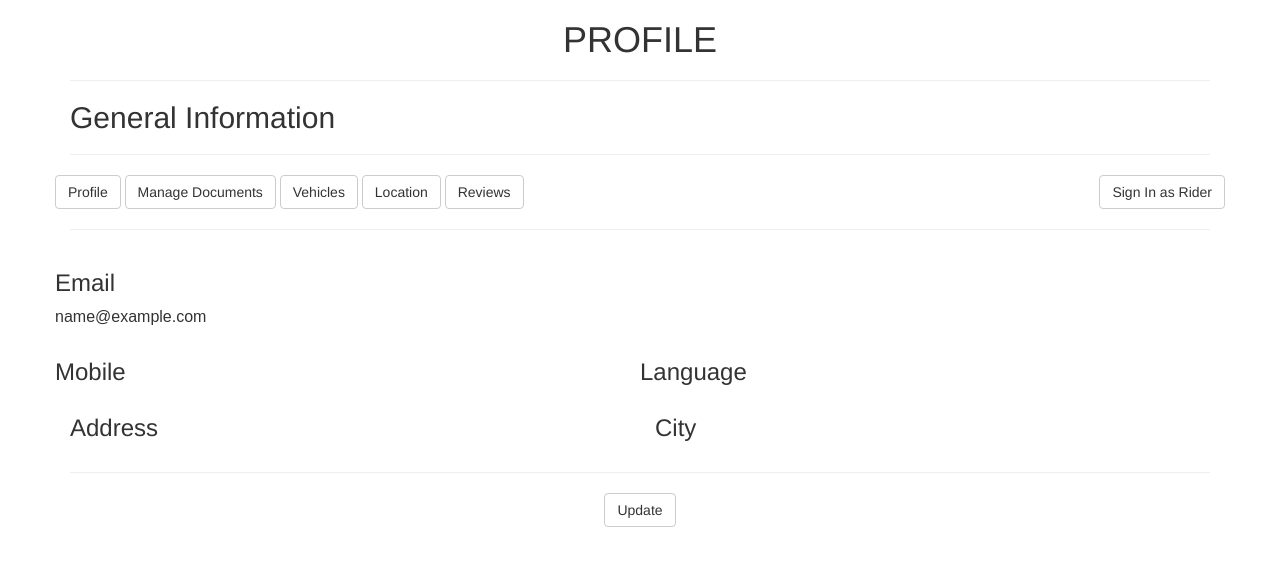
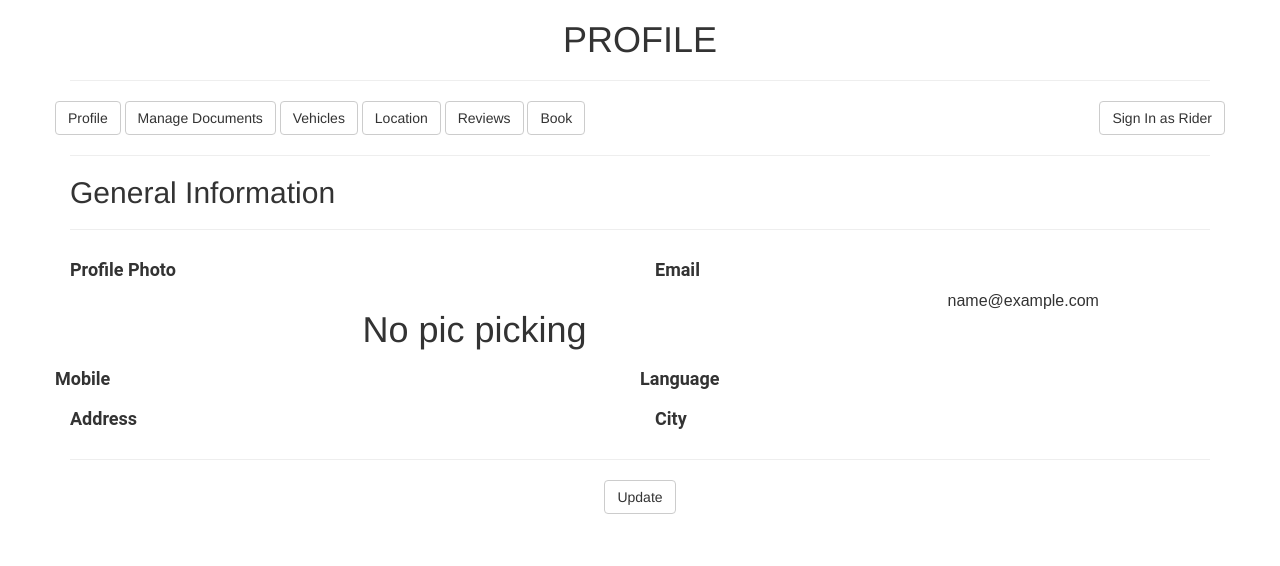
Before and after one commit to rickmutua/booky-ride, a Django app: page /driver/ in a window 1280 px wide. Shown: the top 566 px of the page. Run offline with Django 3.2, Linux system fonts and the light colour scheme; the visitor is signed in with stand-in values (Sample User, id 1); data comes from the database, SQL or seed files in the repository; some libraries are stand-ins or nearby versions.

Commit message:
minor updates

```diff
--- a/driver/templates/base/driver.html
+++ b/driver/templates/base/driver.html
@@ -32,10 +32,6 @@
 
                 <hr>
 
-                <h2> General Information </h2>
-
-                <hr>
-
                 <div class="row">
 
                     <a href="{% url 'index-driver' %}" class="btn btn-default"> Profile </a>
@@ -48,30 +44,76 @@
 
                     <a href="{% url 'driver-reviews' user.id %}" class="btn btn-default"> Reviews </a>
 
+                    <a href="{% url 'book' user.id %}" class="btn btn-default"> Book </a>
+
                     <a href="/landing" class="btn btn-default" style="float: right;"> Sign In as Rider </a>
 
                 </div>
 
                 <hr>
 
+                <h2> General Information </h2>
+
+                <hr>
 
                     <div class="row">
 
-                        {% if profile.profpic %}
+                    <div class="col-sm-6 col-md-6">
 
-                            <img src="{{profile.profpic.url}}" class="img-responsive" alt="profpic"> {{ user.first_name }} <br> {{ user.last_name }}
+                        <div class="row">
 
-                        {% endif %}
+                            <div class="col-sm-6 col-md-6">
+
+                                <h4> Profile Photo </h4>
+
+                            </div>
+
+                            <br>
+
+                            <div class="col-sm-6 col-md-6">
+
+                                <br>
+
+                                {%if profile.profpic %}
+
+                                    <img src="{{profile.profpic.url}}" class="img-responsive" alt="{{profile.profpic.url}}" id="profpic">
+                                {% else %}
+                                    <h1>No pic picking</h1>
+                                {% endif%}
+
+                            </div>
+
+                        </div>
 
                     </div>
 
-                    <div class="row">
 
-                        <h3> Email </h3>
+                    <div class="col-sm-6 col-md-6">
 
-                        <p> {{ user.email }} </p>
+                        <div class="row">
+
+                            <div class="col-sm-6 col-md-6">
+
+                                <h4> Email </h4>
+
+                            </div>
+
+                            <br>
+
+                            <div class="col-sm-6 col-md-6">
+
+                                <br>
+
+                                <p> {{ profile.user.email }}</p>
+
+                            </div>
+
+                        </div>
 
                     </div>
+
+
+                </div>
 
 
                     <div class="row">
@@ -80,11 +122,11 @@
 
                             <div class="row">
 
-                                <h3> Mobile </h3>
+                                <h4> Mobile </h4>
 
                                 {% if profile.mobile %}
 
-                                    <p> {{ profile.mobile }} </p>
+                                    <p style="text-align: center;"> {{ profile.mobile }} </p>
 
                                 {% endif %}
 
@@ -96,11 +138,11 @@
 
                             <div class="row">
 
-                                <h3> Language </h3>
+                                <h4> Language </h4>
 
                                 {% if profile.language %}
 
-                                    <p> {{ profile.language }} </p>
+                                    <p style="text-align: center;"> {{ profile.language }} </p>
 
                                 {% endif %}
 
@@ -114,11 +156,11 @@
 
                         <div class="col-sm-6 col-md-6">
 
-                            <h3> Address </h3>
+                            <h4> Address </h4>
 
                             {% if profile.address %}
 
-                                <p> {{ profile.address }} </p>
+                                <p style="text-align: center;"> {{ profile.address }} </p>
 
                             {% endif %}
 
@@ -126,11 +168,11 @@
 
                         <div class="col-sm-6 col-md-6">
 
-                            <h3> City </h3>
+                            <h4> City </h4>
 
                             {% if profile.city %}
 
-                                <p> {{ profile.city }} </p>
+                                <p style="text-align: center;"> {{ profile.city }} </p>
 
                             {% endif %}
 
@@ -141,19 +183,20 @@
 
                     </div>
 
-                    <div class="row">
+                    <hr>
 
-
-
-                    </div>
-
-                    <hr>
+                {% if profile %}
 
                     <div class="row" style="text-align: center;">
 
                         <a href="{% url 'update-profile-driver' %}" class="btn btn-default"> Update </a>
 
                     </div>
+
+                {% else %}
+
+
+                {% endif %}
 
 
             </div>
```
Also changed, not shown: driver/templates/base/reviews.html (+6 -4 lines), driver/templates/locations/location.html (+7 -7 lines), driver/templates/vehicles/update-vehicle-details.html (+5 -5 lines), driver/templates/vehicles/vehicle.html (+9 -7 lines).
